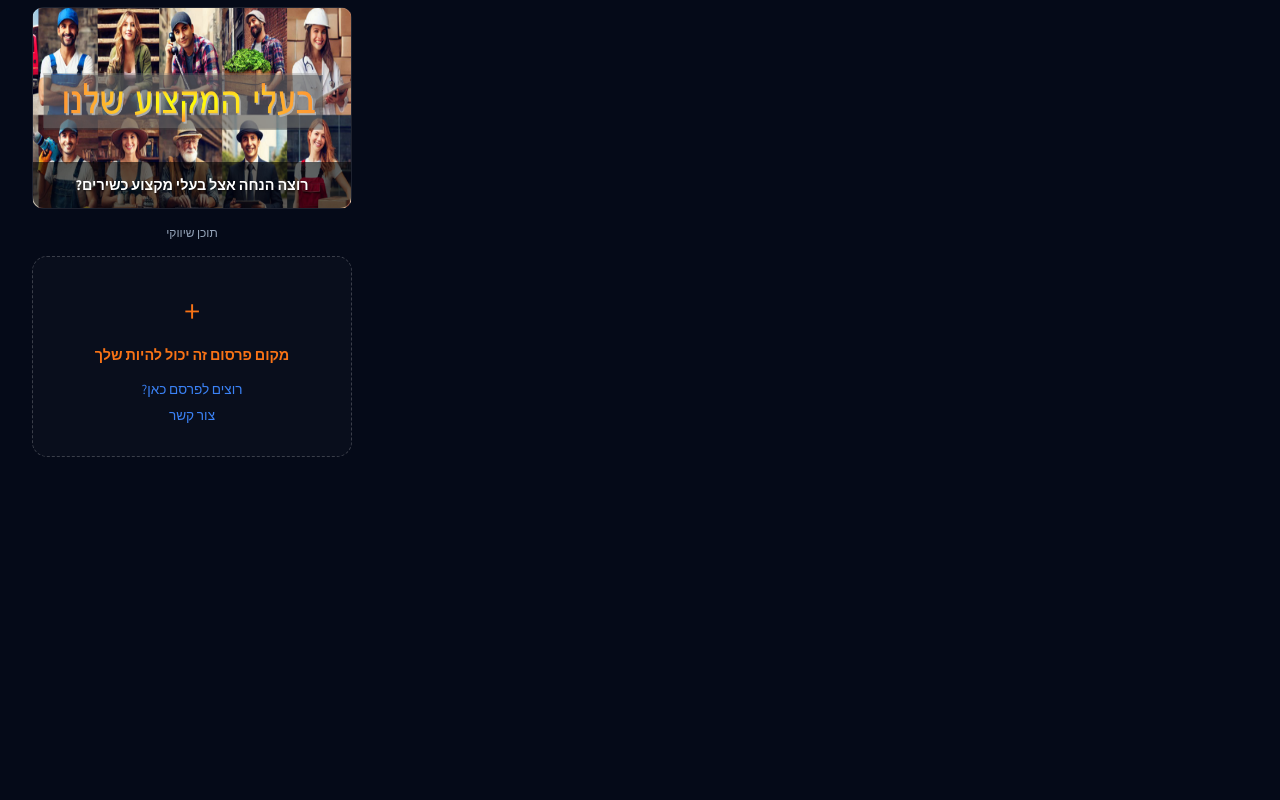
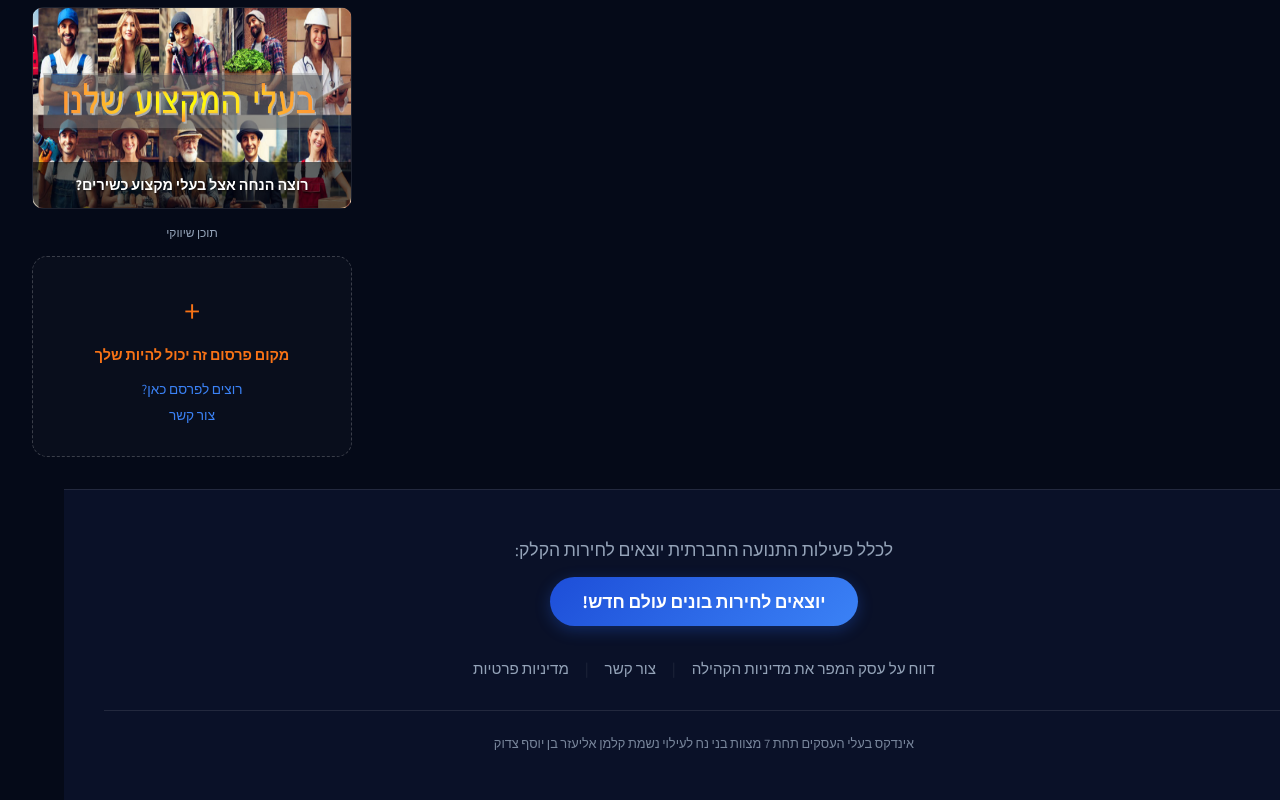
Before and after one commit to gofreeil/purchasing_groups, a SvelteKit app: page / in a window 1280 px wide. Shown: the part 565-1365 px from the top of the page. Before the commit the page ends 1054 px from the top, so only its background shows below. Built offline with nearby package versions, Linux system fonts and the light colour scheme.

Commit message:
תחתית

```diff
--- a/src/app.css
+++ b/src/app.css
@@ -277,3 +277,109 @@ a {
 .content-area {
     flex: 1;
 }
+
+/* Footer Section */
+.main-footer {
+    background-color: var(--bg-header);
+    border-top: 1px solid var(--border-color);
+    padding: 3rem 1rem;
+    margin-top: auto;
+}
+
+.footer-container {
+    max-width: 1200px;
+    margin: 0 auto;
+    text-align: center;
+    display: flex;
+    flex-direction: column;
+    gap: 2rem;
+}
+
+.footer-top {
+    display: flex;
+    flex-direction: column;
+    align-items: center;
+    gap: 1rem;
+}
+
+.footer-top p {
+    margin: 0;
+    color: var(--text-gray);
+    font-size: 1.1rem;
+}
+
+.liberty-btn {
+    background: linear-gradient(135deg, #1d4ed8 0%, #3b82f6 100%);
+    color: white;
+    padding: 0.8rem 2rem;
+    border-radius: 50px;
+    font-weight: bold;
+    font-size: 1.1rem;
+    box-shadow: 0 4px 15px rgba(37, 99, 235, 0.3);
+    transition: transform 0.2s, box-shadow 0.2s;
+}
+
+.liberty-btn:hover {
+    transform: translateY(-2px);
+    box-shadow: 0 6px 20px rgba(37, 99, 235, 0.4);
+}
+
+.footer-middle {
+    display: flex;
+    justify-content: center;
+    align-items: center;
+    gap: 1rem;
+    flex-wrap: wrap;
+    font-size: 0.95rem;
+}
+
+.footer-middle a {
+    color: var(--text-gray);
+    transition: color 0.2s;
+}
+
+.footer-middle a:hover {
+    color: var(--primary-blue);
+}
+
+.separator {
+    color: var(--border-color);
+}
+
+.footer-bottom {
+    border-top: 1px solid var(--border-color);
+    padding-top: 1.5rem;
+}
+
+.footer-bottom p {
+    margin: 0;
+    color: var(--text-gray);
+    font-size: 0.8rem;
+    opacity: 0.8;
+}
+
+@media (max-width: 768px) {
+    .main-layout {
+        flex-direction: column;
+        padding: 1rem;
+        padding-top: 100px;
+    }
+
+    .sidebar-ads {
+        width: 100%;
+        order: -1;
+    }
+
+    .main-header {
+        padding: 1rem;
+    }
+
+    .footer-middle {
+        flex-direction: column;
+        gap: 0.5rem;
+    }
+
+    .separator {
+        display: none;
+    }
+}
--- a/src/routes/+layout.svelte
+++ b/src/routes/+layout.svelte
@@ -100,6 +100,38 @@
 			</div>
 		</aside>
 	</div>
+
+	<!-- Footer -->
+	<footer class="main-footer">
+		<div class="footer-container">
+			<div class="footer-top">
+				<p>לכלל פעילות התנועה החברתית יוצאים לחירות הקלק:</p>
+				<a
+					href="https://www.melecshop.com/"
+					target="_blank"
+					class="liberty-btn">יוצאים לחירות בונים עולם חדש!</a
+				>
+			</div>
+
+			<div class="footer-middle">
+				<a
+					href="https://docs.google.com/forms/d/e/1FAIpQLScwLo3V6wBwv-PcZYNGx9TDsVAQUvsRuQw5wUeuO_h_90C1tQ/viewform?usp=header"
+					target="_blank">דווח על עסק המפר את מדיניות הקהילה</a
+				>
+				<span class="separator">|</span>
+				<a href="mailto:support@melecshop.com">צור קשר</a>
+				<span class="separator">|</span>
+				<a href="/privacy">מדיניות פרטיות</a>
+			</div>
+
+			<div class="footer-bottom">
+				<p>
+					אינדקס בעלי העסקים תחת 7 מצוות בני נח לעילוי נשמת קלמן
+					אליעזר בן יוסף צדוק
+				</p>
+			</div>
+		</div>
+	</footer>
 </div>
 
 <style>
```
